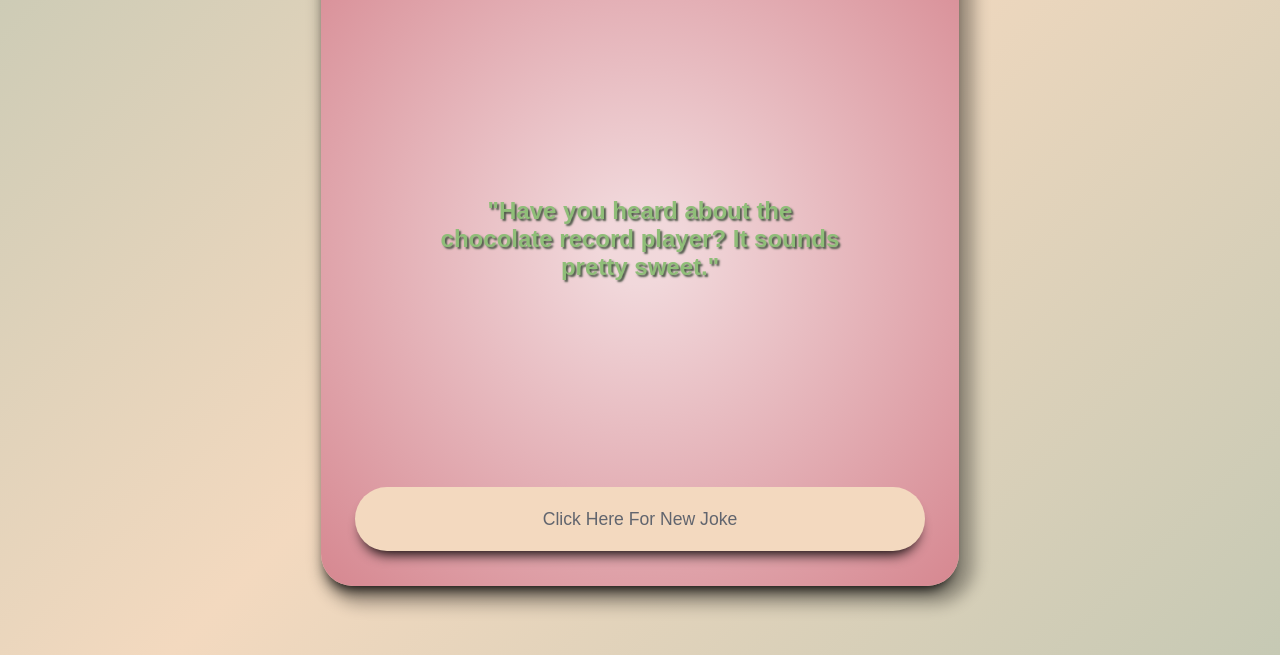
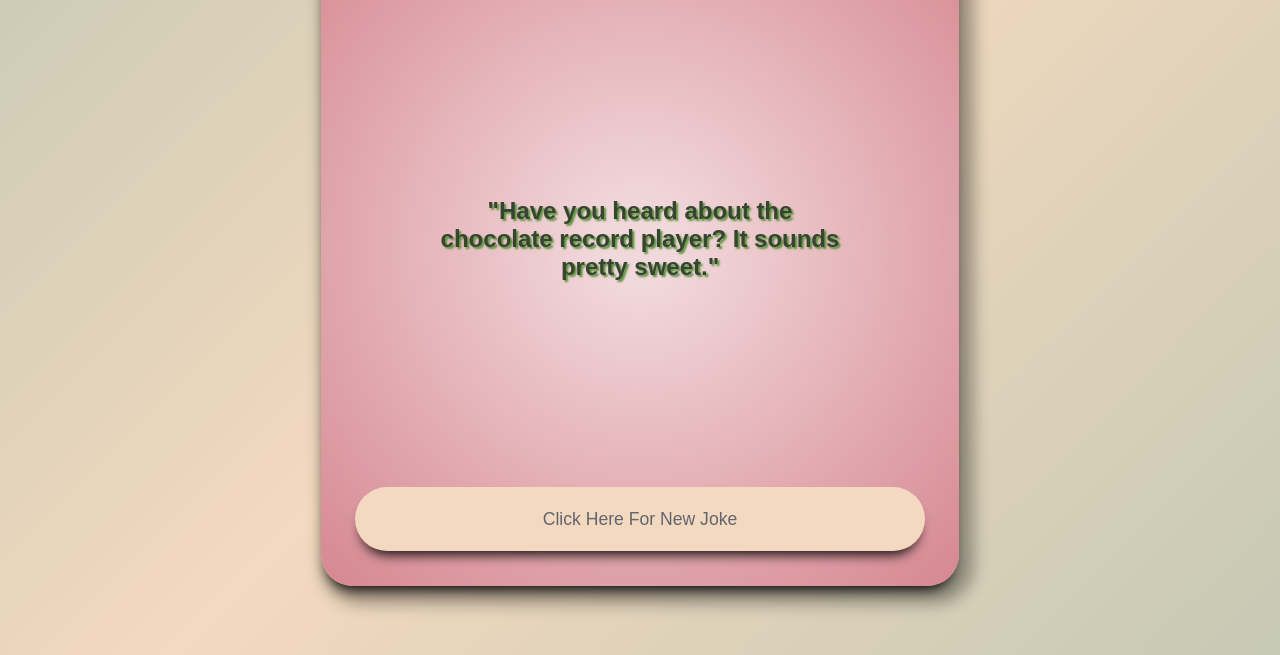
Before and after one commit to PattaSiwa/Dad-Jokes, a plain HTML site: page index.html in a window 1280 px wide. Shown: the part 161-816 px from the top of the page. Drawn offline with nearby package versions, Linux system fonts and the light colour scheme; a web font is replaced by a local one.

Commit message:
favicon added and color changed

```diff
--- a/css/style.css
+++ b/css/style.css
@@ -54,8 +54,8 @@ button:focus {
 }
 
 h1, h3 {
-    color: #8fbe78;
-    text-shadow: 2px 2px 2px #4F594A;
+    color: #384432;
+    text-shadow: 2px 2px 2px #579237;
 
 }
 
--- a/index.html
+++ b/index.html
@@ -5,6 +5,7 @@
     <meta charset="UTF-8">
     <meta http-equiv="X-UA-Compatible" content="IE=edge">
     <meta name="viewport" content="width=device-width, initial-scale=1.0">
+    <link rel="shortcut icon" type="image/jpg" href="dadlogo.png" />
     <link rel="stylesheet" href="css/style.css">
     <script src="https://cdnjs.cloudflare.com/ajax/libs/axios/0.21.1/axios.min.js"
         integrity="sha512-bZS47S7sPOxkjU/4Bt0zrhEtWx0y0CRkhEp8IckzK+ltifIIE9EMIMTuT/mEzoIMewUINruDBIR/jJnbguonqQ=="
```
Also changed, not shown: dadlogo.png (added).
